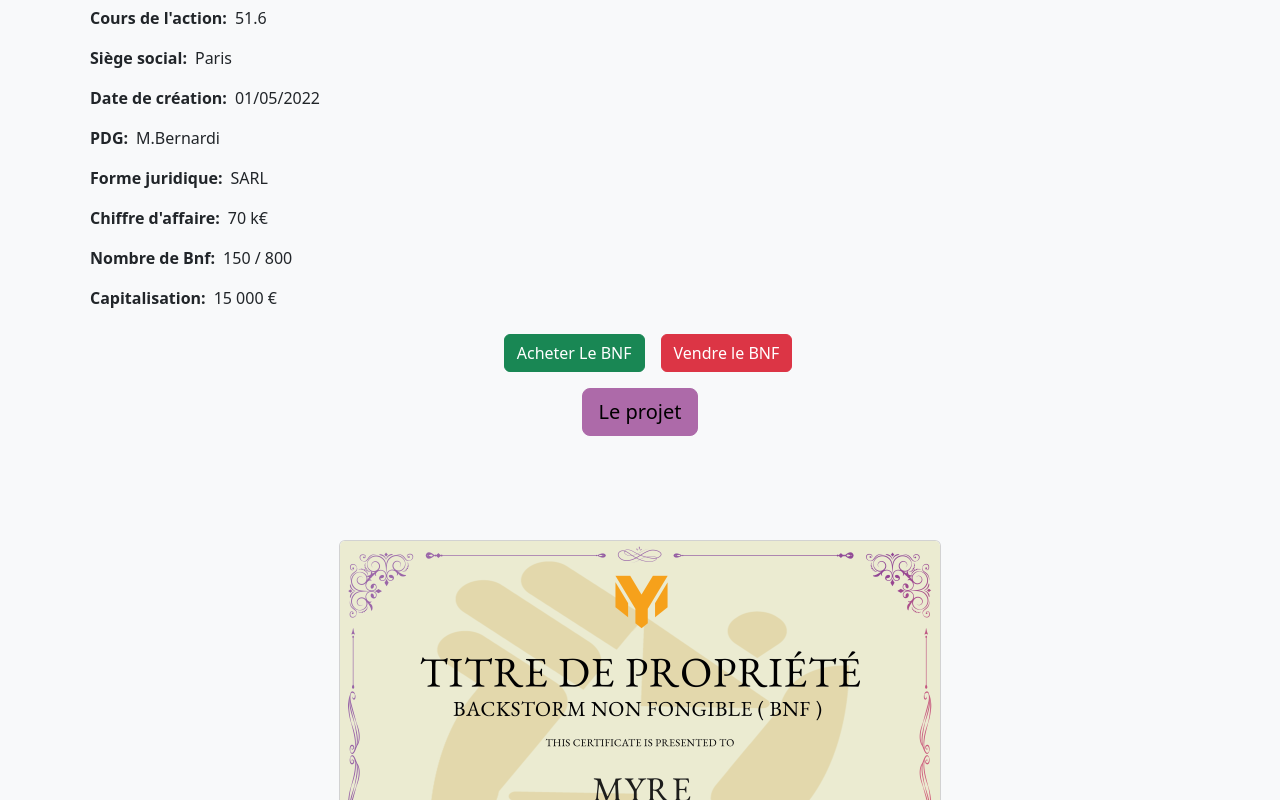
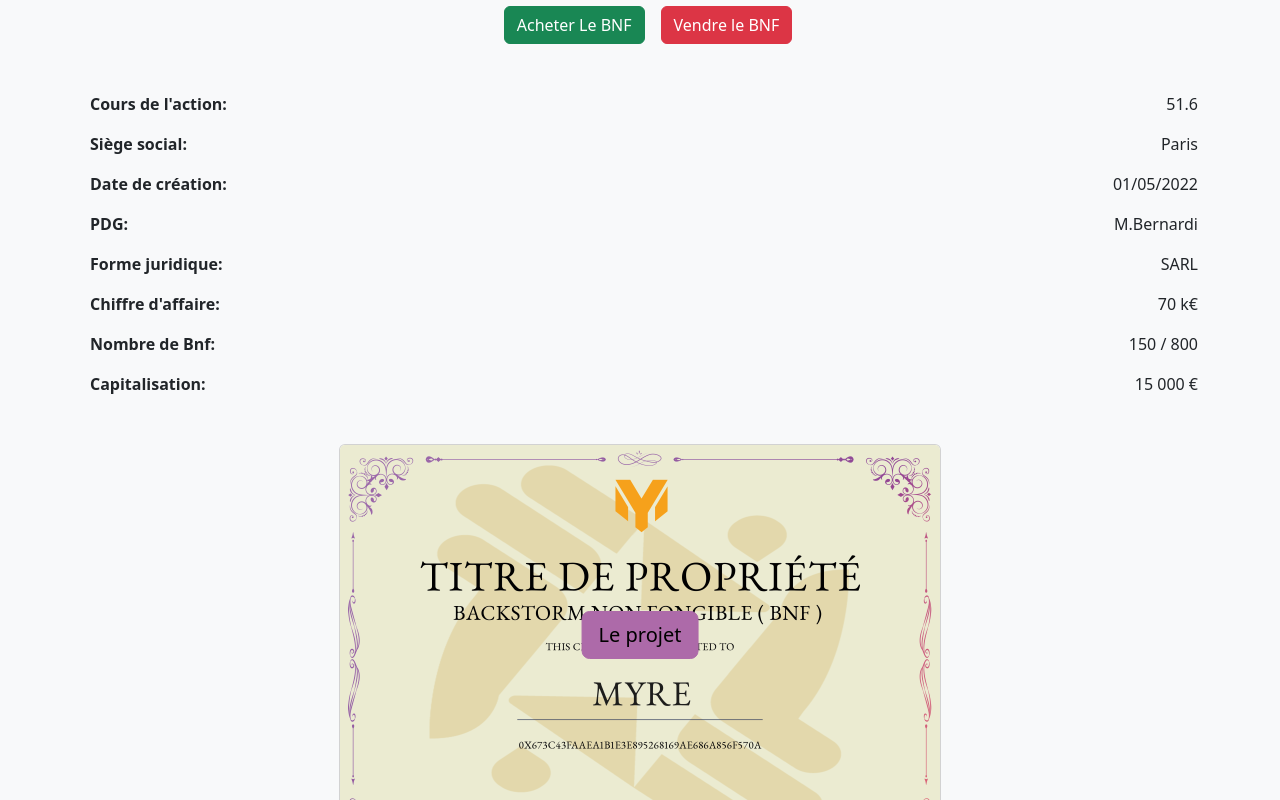
Before and after one commit to Tarcer/bksbeta, a React (Create React App) app: page /Myre in a window 1280 px wide. Shown: the part 1240-2040 px from the top of the page. Built offline with nearby package versions, Linux system fonts and the light colour scheme; no server answers.

Commit message:
deploy 9

```diff
--- a/src/pages/Myre.js
+++ b/src/pages/Myre.js
@@ -80,42 +80,7 @@ const Myre = () => {
         <div className="d-flex flex-column text-light">
           <canvas id="myChart" width="450" height="300"></canvas>
         </div>
-        <div className="ml-4 d-flex flex-column mt-5">
-          <div className="d-flex align-items-center">
-            <strong className="px-2">Cours de l'action:</strong>
-            <span>51.6</span>
-          </div>
-          <div className="d-flex align-items-center">
-            <strong className="px-2 mt-3">Siège social:</strong>
-            <span className="mt-3">Paris</span>
-          </div>
-          <div className="d-flex align-items-center">
-            <strong className="px-2 mt-3">Date de création:</strong>
-            <span className="mt-3">01/05/2022</span>
-          </div>
-          <div className="d-flex align-items-center">
-            <strong className="px-2 mt-3">PDG:</strong>
-            <span className="mt-3">M.Bernardi</span>
-          </div>
-          <div className="d-flex align-items-center">
-            <strong className="px-2 mt-3">Forme juridique:</strong>
-            <span className="mt-3">SARL</span>
-          </div>
-          <div className="d-flex align-items-center">
-            <strong className="px-2 mt-3">Chiffre d'affaire:</strong>
-            <span className="mt-3">70 k€</span>
-          </div>
-          <div className="d-flex align-items-center">
-            <strong className="px-2 mt-3">Nombre de Bnf:</strong>
-            <span className="mt-3">150 / 800</span>
-          </div>
-          <div className="d-flex align-items-center">
-            <strong className="px-2 mt-3">Capitalisation:</strong>
-            <span className="mt-3"> 15 000 €</span>
-          </div>
-        </div>
-      </div>
-      <div className="d-flex">
+        <div className="d-flex justify-content-center text-center mt-5">
         <button
           onClick={() => setShowPurchaseForm(true)}
           className="btn btn-success ms-3"
@@ -131,10 +96,44 @@ const Myre = () => {
         </button>
         {showSaleForm && <TokenSaleForm onClose={handleCloseSaleForm} />}
       </div>
-      <boutton type="bouton" className="btn btn-warning btn-lg btn-bloc mt-3">Le projet</boutton>
-      <div className="container p-5 mt-2"></div>
-      <div className="card mb-3">
+        <div className="ml-4 d-flex flex-column mt-5">
+          <div className="d-flex align-items-center justify-content-between w-100">
+            <strong className="px-2">Cours de l'action:</strong>
+            <span>51.6</span>
+          </div>
+          <div className="d-flex align-items-center justify-content-between w-100">
+            <strong className="px-2 mt-3">Siège social:</strong>
+            <span className="mt-3">Paris</span>
+          </div>
+          <div className="d-flex align-items-center justify-content-between w-100">
+            <strong className="px-2 mt-3">Date de création:</strong>
+            <span className="mt-3">01/05/2022</span>
+          </div>
+          <div className="d-flex align-items-center justify-content-between w-100">
+            <strong className="px-2 mt-3">PDG:</strong>
+            <span className="mt-3">M.Bernardi</span>
+          </div>
+          <div className="d-flex align-items-center justify-content-between w-100">
+            <strong className="px-2 mt-3">Forme juridique:</strong>
+            <span className="mt-3">SARL</span>
+          </div>
+          <div className="d-flex align-items-center justify-content-between w-100">
+            <strong className="px-2 mt-3">Chiffre d'affaire:</strong>
+            <span className="mt-3">70 k€</span>
+          </div>
+          <div className="d-flex align-items-center justify-content-between w-100">
+            <strong className="px-2 mt-3">Nombre de Bnf:</strong>
+            <span className="mt-3">150 / 800</span>
+          </div>
+          <div className="d-flex align-items-center justify-content-between w-100">
+            <strong className="px-2 mt-3">Capitalisation:</strong>
+            <span className="mt-3"> 15 000 €</span>
+          </div>
+        </div>
+      </div>
+      <div className="card mb-3 mt-4" style={{ position: "relative" }}>
         <img className="card-img-top" src={bnfm} alt="Card cap" />
+        <boutton type="bouton" className="btn btn-warning btn-lg btn-bloc mt-3" style={{ position: "absolute", bottom: "50%", left: "50%", transform: "translateX(-50%)" }}>Le projet</boutton>
       </div>
     </div>
   );
```
